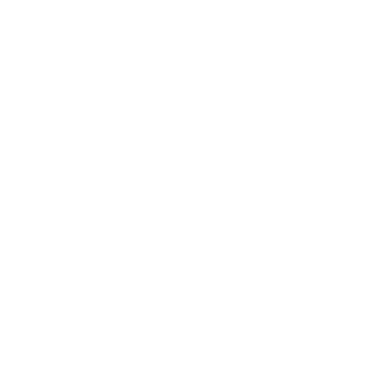
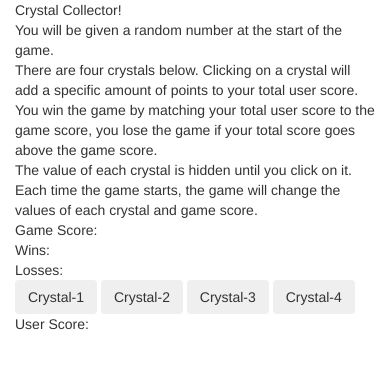
Before and after one commit to zwpleasant/Crystal-Collector, a plain HTML site: page index.html in a window 390 px wide. Drawn offline with nearby package versions, Linux system fonts and the light colour scheme.

Commit message:
added html skeleton and button with jQuery functionality

```diff
--- a/assets/javascript/game.js
+++ b/assets/javascript/game.js
@@ -1,14 +1,9 @@
+$(document).ready(function() {
   // process for game loop
 
   // set variables for win count, loss count, game score, user score, and crystals one, two, three and four
   var winCount = 0;
   var lossCount = 0;
-var gameScore = 0;
-var userScore = 0;
-var crystalOne = 0;
-var crystalTwo = 0;
-var crystalThree = 0;
-var crystalFour = 0;
 
   // create a function that sets game score to random number (between 19-120) and sets random values to crystals 1/2/3/4
   function reset() {
@@ -28,15 +23,13 @@ function reset() {
 
   reset();
 
-// console.log(gameScore);
-// console.log(userScore);
-// console.log(crystalOne);
-// console.log(crystalTwo);
-// console.log(crystalThree);
-// console.log(crystalFour);
+  $(".btn").click(function() {
+    alert("You clicked this button");
+  });
 
   // on click function for each jewel that adds its number to user score
   // create a function for game play that involves if statement
   // if user score is less than game value, continue
   // if user score is equal to game value, log win for user and restart
   // if user score is more than game value, log loss for user and restart
+});
--- a/index.html
+++ b/index.html
@@ -2,8 +2,53 @@
 <html>
   <head>
     <title>Crystal Collector</title>
+
+    <script src="https://cdnjs.cloudflare.com/ajax/libs/jquery/3.2.1/jquery.min.js"></script>
+
+    <link rel="stylesheet" href="https://maxcdn.bootstrapcdn.com/bootstrap/3.3.6/css/bootstrap.min.css" integrity="sha384-1q8mTJOASx8j1Au+a5WDVnPi2lkFfwwEAa8hDDdjZlpLegxhjVME1fgjWPGmkzs7" crossorigin="anonymous">
+
   </head>
   <body>
+
+    <div class="container">
+      <div class="row">
+        <div class="col-md-12">Crystal Collector!</div>
+      </div>
+
+      <div class="row">
+        <div class="col-md-12">
+          You will be given a random number at the start of the game.<br>
+          There are four crystals below. Clicking on a crystal will add a specific amount of points to your total user score.<br>
+          You win the game by matching your total user score to the game score, you lose the game if your total score goes above the game score.<br>
+          The value of each crystal is hidden until you click on it.<br>
+          Each time the game starts, the game will change the values of each crystal and game score.
+        </div>
+      </div>
+
+      <div class="row">
+        <div class="col-md-8">Game Score:</div>
+        <div class="col-md-4">
+          Wins:<br>
+          Losses:
+        </div>
+      </div>
+
+      <div class="row">
+        <div class="col-md-12">
+          <button type="button" class="btn">Crystal-1</button>
+          <button type="button" class="btn">Crystal-2</button>
+          <button type="button" class="btn">Crystal-3</button>
+          <button type="button" class="btn">Crystal-4</button>
+        </div>
+      </div>
+
+      <div class="row">
+        <div class="col-md-8">User Score:</div>
+      </div>
+
+    </div>
+
     <script src="assets/javascript/game.js"></script>
+
   </body>
 </html>
```
Lines whose indentation alone changed are shown as unchanged.
